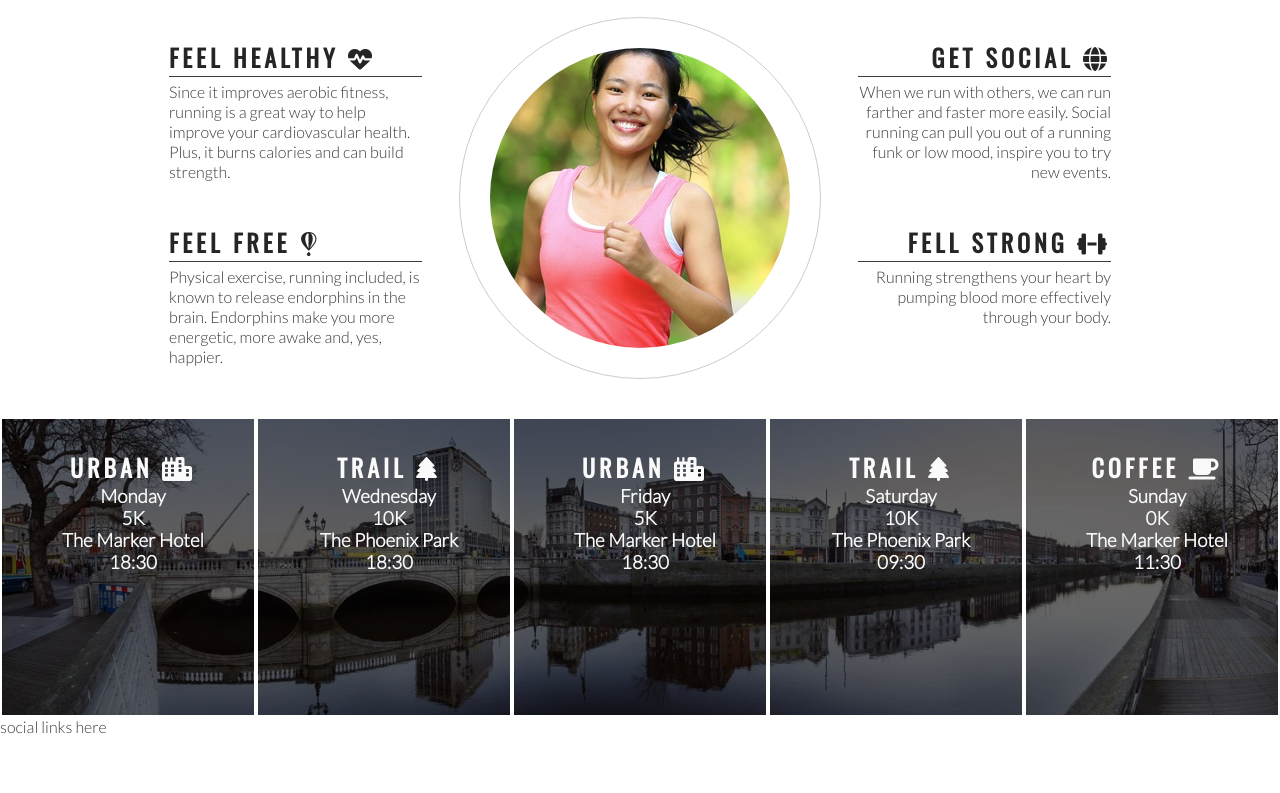
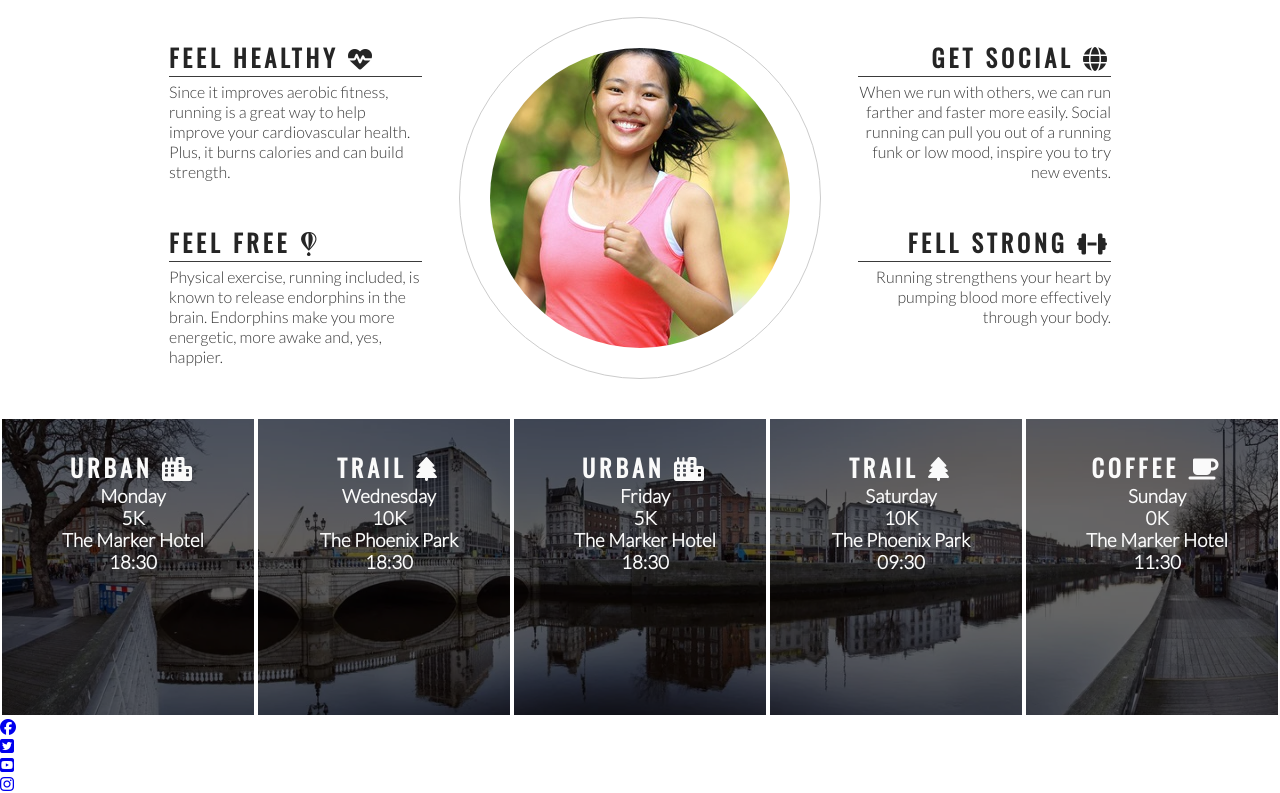
Before and after one commit to Esteph27/love-running, a plain HTML site: page index.html in a window 1280 px wide. Shown: the part 764-1557 px from the top of the page. Before the commit the page ends 1500 px from the top, so only its background shows below. Drawn offline with nearby package versions, Linux system fonts and the light colour scheme.

Commit message:
Add social media icons to footer

```diff
--- a/index.html
+++ b/index.html
@@ -118,7 +118,24 @@
     </section>
 
     <footer>
-        social links here
+        <ul>
+            <li>
+                <a href="https://facebook.com" target="_blank" rel="noopener"
+                aria-label="Visit our Facebook page (opens in a new tab"><i class="fab fa-facebook"></i></a>
+            </li>
+            <li>
+                <a href="https://twitter.com" target="_blank" rel="noopener"
+                aria-label="Visit our Twitter page (opens in a new tab"><i class="fab fa-twitter-square"></i></i></a>
+            </li>
+            <li>
+                <a href="https://youtube.com" target="_blank" rel="noopener"
+                aria-label="Visit our YouTube page (opens in a new tab"><i class="fab fa-youtube-square"></i></i></a>
+            </li>
+            <li>
+                <a href="https://instagram.com" target="_blank" rel="noopener"
+                aria-label="Visit our Instagram page (opens in a new tab"><i class="fab fa-instagram"></i></i></a>
+            </li>
+        </ul>
     </footer>
 
     <!-- font awesome script -->
```
